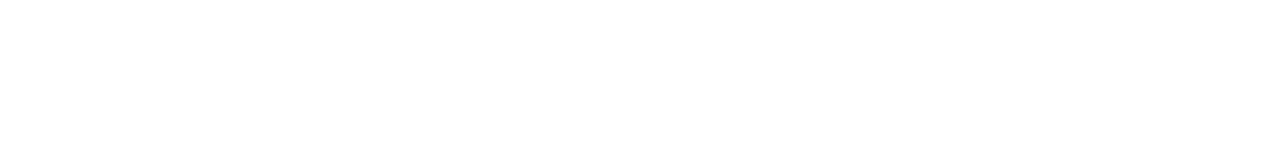
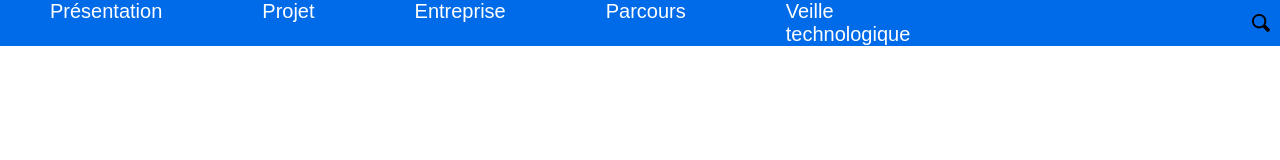
Before and after one commit to N4suk4/PortfolioSB, a plain HTML site: page index.html in a window 1280 px wide. Drawn offline with Linux system fonts and the light colour scheme.

Commit message:
nav commit

```diff
--- a/index.html
+++ b/index.html
@@ -20,6 +20,7 @@
             <li><a href="">Parcours</a></li>
             <li><a href="">Veille technologique</a></li>
         </ul>
+        <img src="images/navbar/Loupe_Recherche.png">
     </nav>
 </body>
 </html>
--- a/nav.scss
+++ b/nav.scss
@@ -1,5 +1,8 @@
 @import url('https://fonts.googleapis.com/css2?family=Roboto+Condensed:ital,wght@0,100..900;1,100..900&display=swap');
 
+:root{
+    --Primary:#006BE9;
+}
 
 
 nav {
@@ -10,6 +13,8 @@
     display: flex;
     flex-direction: row;
     background-color: var(--Primary);
+    justify-content: space-between;
+    align-items: center;
 
     .burger{
         display: none;
@@ -61,7 +66,7 @@
     }
 
     ul {
-        width: 100%;
+        width: 60%;
         justify-content: space-between;
         list-style: none;
         display: flex;
@@ -82,7 +87,6 @@
                 text-decoration: none;
                 color: #ffffff;
                 position: relative;
-                padding-bottom: 5px;
 
                 &::after {
                     content: '';
@@ -113,4 +117,9 @@
             }
         }
     }
+
+    img{
+        width: 3%;
+        padding: 10px;
+    }
 }
--- a/style.scss
+++ b/style.scss
@@ -0,0 +1,13 @@
+body{
+    box-sizing: border-box;
+    margin: 0;
+    scroll-behavior: smooth;
+    display: flex;
+    flex-direction: column;
+    overflow-x: hidden;
+}
+
+*{
+    font-family: sans-serif;
+    box-sizing: border-box;
+}
```
Also changed, not shown: nav.css, style.css, 2 other files.
